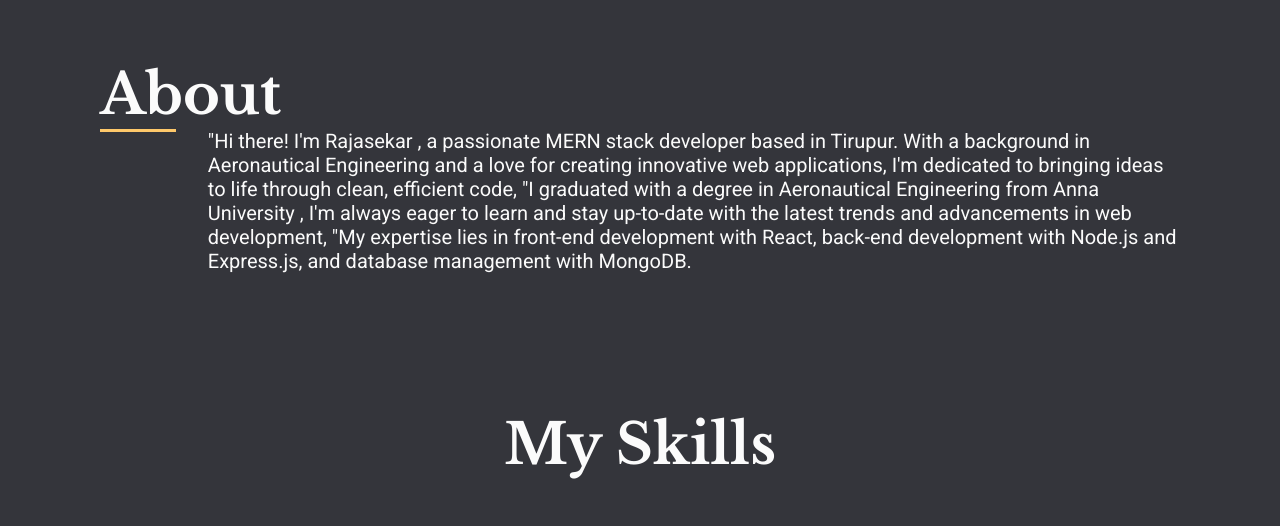
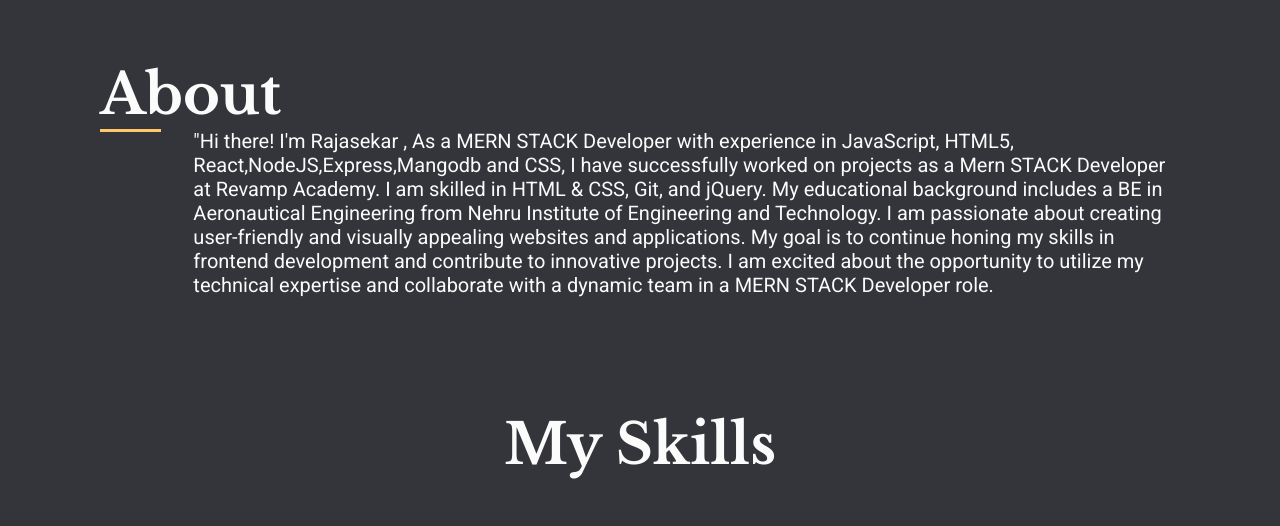
Before and after one commit to rajasekar1053/myportfolio, a plain HTML site: page index.html in a window 1280 px wide. Shown: the part 840-1366 px from the top of the page. Drawn offline with nearby package versions, Linux system fonts and the light colour scheme.

Commit message:
first commit

```diff
--- a/index.html
+++ b/index.html
@@ -41,12 +41,11 @@
         <h1>About</h1>
         <div class="description">
             <div class="line"></div>
-            <p>"Hi there! I'm Rajasekar , a passionate MERN stack developer based in Tirupur. With a background in Aeronautical Engineering and a
-                love for creating innovative web applications, I'm dedicated to bringing ideas to life through clean, efficient code,
-                "I graduated with a degree in Aeronautical Engineering from Anna University ,
-                I'm always eager to learn and stay up-to-date with the latest trends and advancements in web development,
-                "My expertise lies in front-end development with React,
-                back-end development with Node.js and Express.js, and database management with MongoDB.</p>
+            <p>"Hi there! I'm Rajasekar ,
+                As a MERN STACK Developer with experience in JavaScript, HTML5, React,NodeJS,Express,Mangodb and CSS, I have successfully worked on projects as a
+               Mern STACK Developer at Revamp Academy. I am skilled in HTML & CSS, Git, and jQuery. My educational background includes a BE in Aeronautical Engineering from Nehru Institute of Engineering and Technology. I am passionate about creating user-friendly and visually appealing websites and applications. My goal is to continue honing my skills in frontend development and contribute to innovative projects.
+                I am excited about the opportunity to utilize my technical expertise and collaborate with a dynamic team in a MERN STACK Developer role.
+            </p>
         </div>
     </section>
     <section class="skills">
```
Also changed, not shown: 1 other file.
